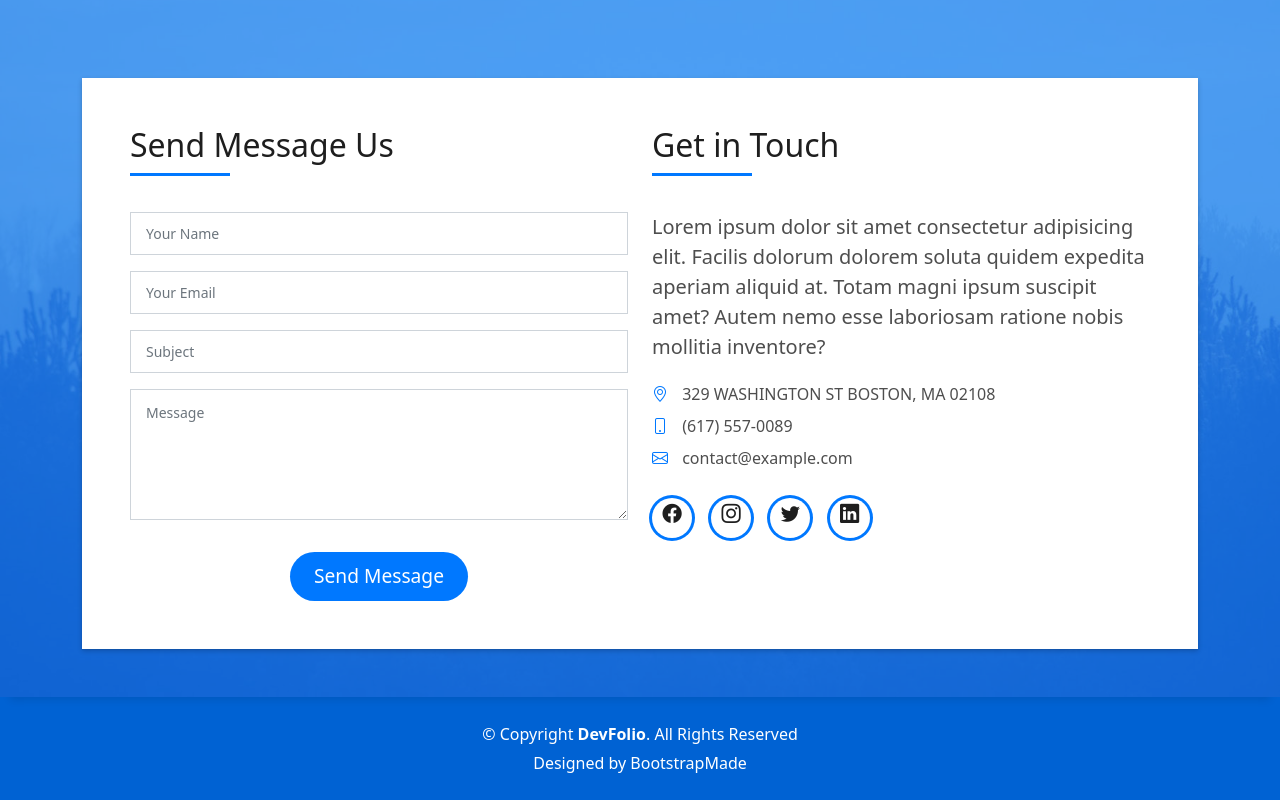
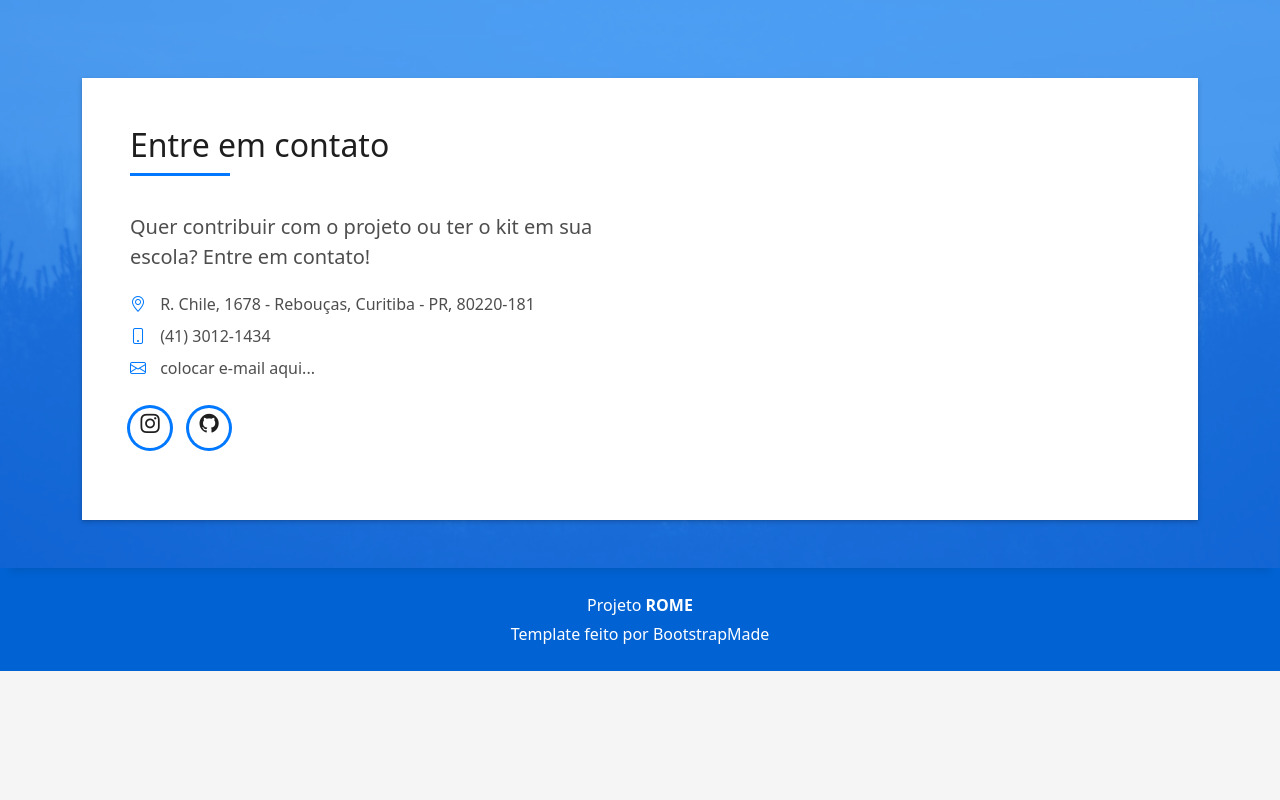
Before and after one commit to Constanntine001/TRAB_INOVACAO_SITE, a plain HTML site: page index.html in a window 1280 px wide. Shown: the part 3535-4335 px from the top of the page. After the commit the page ends 4206 px from the top, so only its background shows below. Drawn offline with Linux system fonts and the light colour scheme.

Commit message:
Mudanças no contato

```diff
--- a/index.html
+++ b/index.html
@@ -441,71 +441,27 @@
               <div id="contact" class="box-shadow-full">
                 <div class="row">
                   <div class="col-md-6">
-                    <div class="title-box-2">
-                      <h5 class="title-left">
-                        Send Message Us
-                      </h5>
-                    </div>
-                    <div>
-                      <form action="forms/contact.php" method="post" role="form" class="php-email-form">
-                        <div class="row">
-                          <div class="col-md-12 mb-3">
-                            <div class="form-group">
-                              <input type="text" name="name" class="form-control" id="name" placeholder="Your Name" required>
-                            </div>
-                          </div>
-                          <div class="col-md-12 mb-3">
-                            <div class="form-group">
-                              <input type="email" class="form-control" name="email" id="email" placeholder="Your Email" required>
-                            </div>
-                          </div>
-                          <div class="col-md-12 mb-3">
-                            <div class="form-group">
-                              <input type="text" class="form-control" name="subject" id="subject" placeholder="Subject" required>
-                            </div>
-                          </div>
-                          <div class="col-md-12">
-                            <div class="form-group">
-                              <textarea class="form-control" name="message" rows="5" placeholder="Message" required></textarea>
-                            </div>
-                          </div>
-                          <div class="col-md-12 text-center my-3">
-                            <div class="loading">Loading</div>
-                            <div class="error-message"></div>
-                            <div class="sent-message">Your message has been sent. Thank you!</div>
-                          </div>
-                          <div class="col-md-12 text-center">
-                            <button type="submit" class="button button-a button-big button-rouded">Send Message</button>
-                          </div>
-                        </div>
-                      </form>
-                    </div>
-                  </div>
-                  <div class="col-md-6">
                     <div class="title-box-2 pt-4 pt-md-0">
                       <h5 class="title-left">
-                        Get in Touch
+                        Entre em contato
                       </h5>
                     </div>
                     <div class="more-info">
                       <p class="lead">
-                        Lorem ipsum dolor sit amet consectetur adipisicing elit. Facilis dolorum dolorem soluta quidem
-                        expedita aperiam aliquid at.
-                        Totam magni ipsum suscipit amet? Autem nemo esse laboriosam ratione nobis
-                        mollitia inventore?
+                        Quer contribuir com o projeto ou ter o kit em sua escola? Entre em contato!
                       </p>
                       <ul class="list-ico">
-                        <li><span class="bi bi-geo-alt"></span> 329 WASHINGTON ST BOSTON, MA 02108</li>
-                        <li><span class="bi bi-phone"></span> (617) 557-0089</li>
-                        <li><span class="bi bi-envelope"></span> contact@example.com</li>
+                        <li><span class="bi bi-geo-alt"></span> R. Chile, 1678 - Rebouças, Curitiba - PR, 80220-181</li>
+                        <li><span class="bi bi-phone"></span> (41) 3012-1434</li>
+                        <li><span class="bi bi-envelope"></span> colocar e-mail aqui...</li>
                       </ul>
                     </div>
                     <div class="socials">
                       <ul>
-                        <li><a href=""><span class="ico-circle"><i class="bi bi-facebook"></i></span></a></li>
-                        <li><a href=""><span class="ico-circle"><i class="bi bi-instagram"></i></span></a></li>
-                        <li><a href=""><span class="ico-circle"><i class="bi bi-twitter"></i></span></a></li>
-                        <li><a href=""><span class="ico-circle"><i class="bi bi-linkedin"></i></span></a></li>
+                        <!-- <li><a href=""><span class="ico-circle"><i class="bi bi-facebook"></i></span></a></li> -->
+                        <li><a href="https://www.instagram.com"><span class="ico-circle"><i class="bi bi-instagram"></i></span></a></li>
+                        <!-- <li><a href=""><span class="ico-circle"><i class="bi bi-twitter"></i></span></a></li> -->
+                        <li><a href="https://github.com/rosie-projects/rome"><span class="ico-circle"><i class="bi bi-github"></i></span></a></li>
                       </ul>
                     </div>
                   </div>
@@ -525,7 +481,7 @@
       <div class="row">
         <div class="col-sm-12">
           <div class="copyright-box">
-            <p class="copyright">&copy; Copyright <strong>DevFolio</strong>. All Rights Reserved</p>
+            <p class="copyright">Projeto <b>ROME</b></p>
             <div class="credits">
               <!--
               All the links in the footer should remain intact.
@@ -533,7 +489,7 @@
               Licensing information: https://bootstrapmade.com/license/
               Purchase the pro version with working PHP/AJAX contact form: https://bootstrapmade.com/buy/?theme=DevFolio
             -->
-              Designed by <a href="https://bootstrapmade.com/">BootstrapMade</a>
+              Template feito por <a href="https://bootstrapmade.com/">BootstrapMade</a>
             </div>
           </div>
         </div>
```
